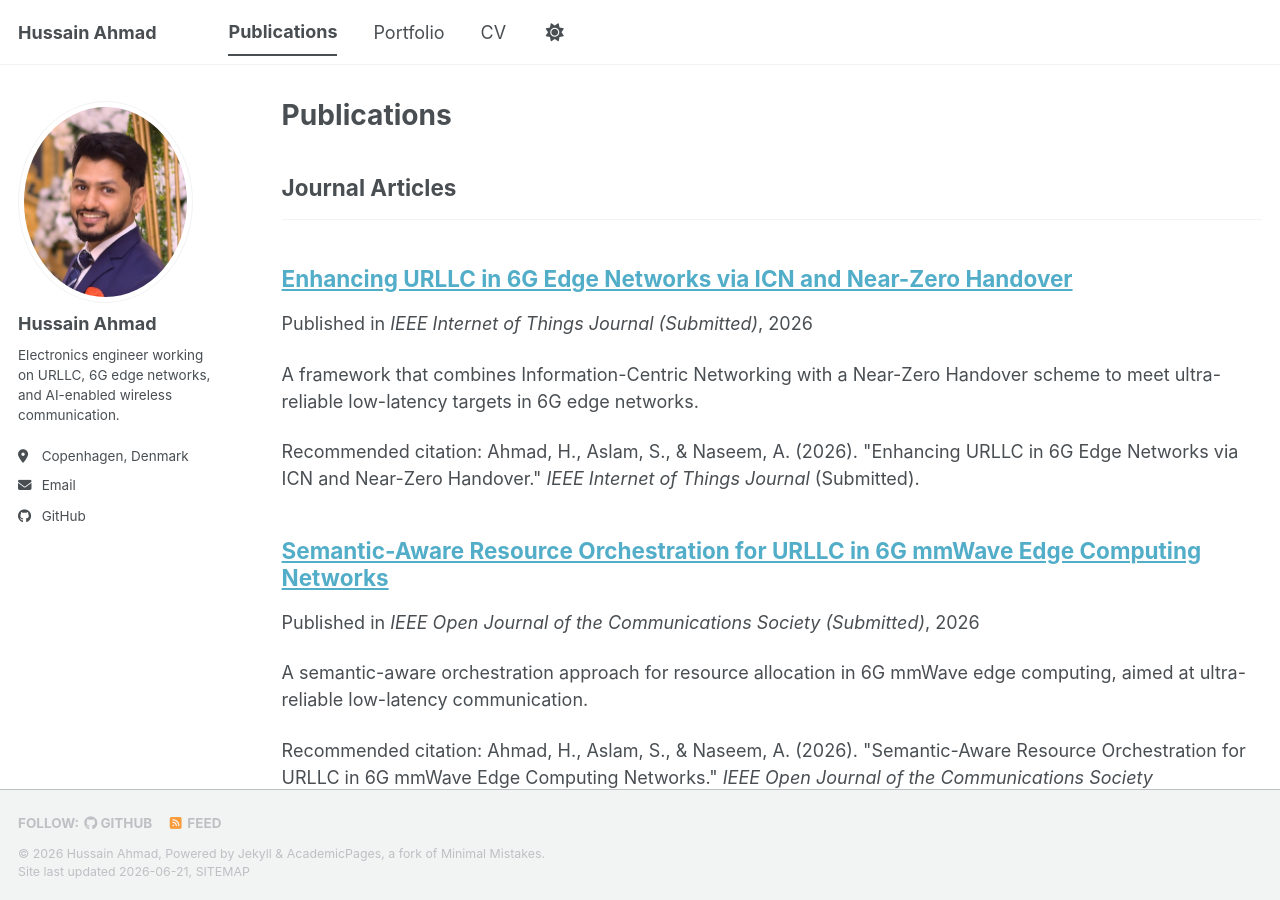
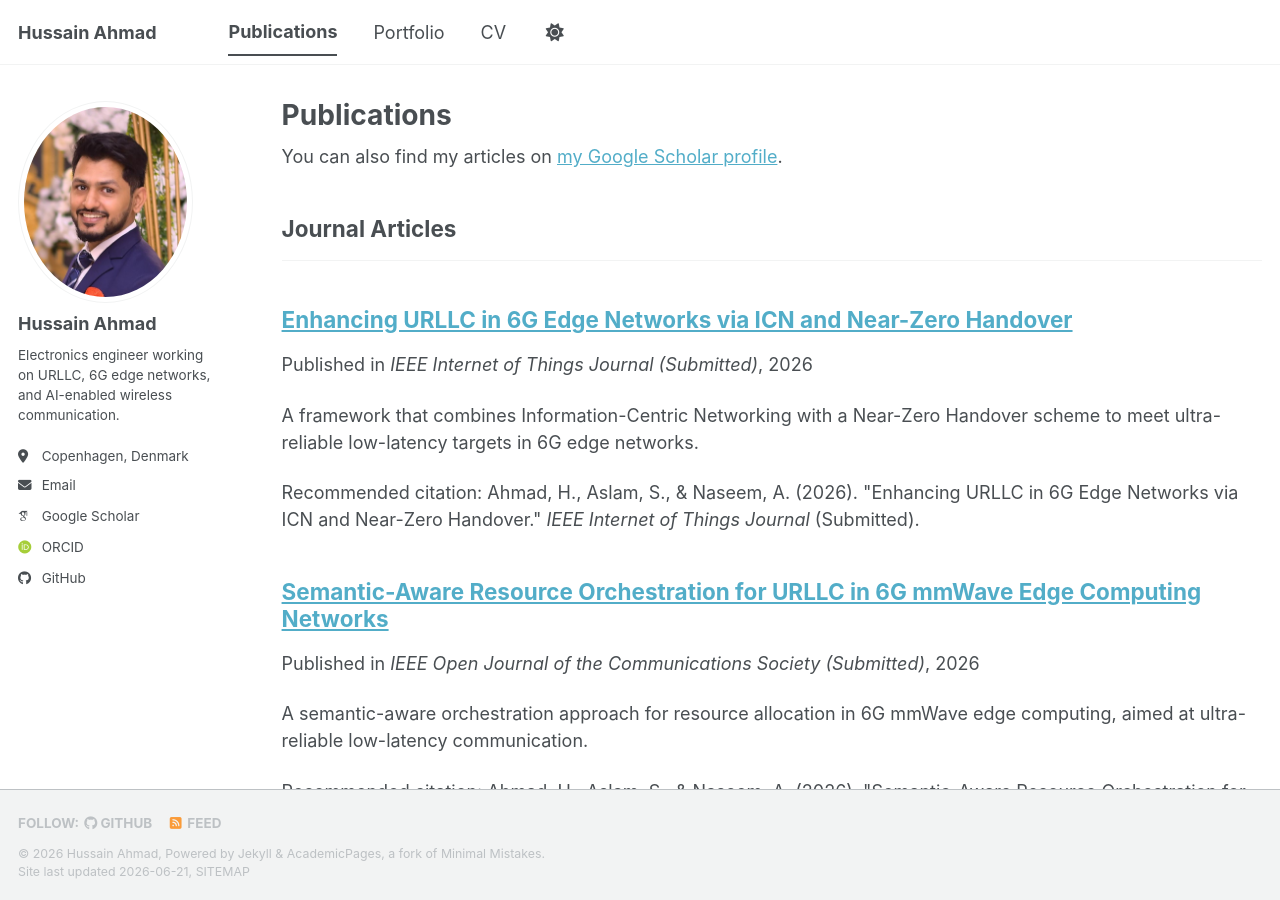
Before and after one commit to hussain1549/hussain1549.github.io, a Jekyll site: the page built from _pages/publications.html, in a window 1280 px wide and 900 px high. Built offline with Jekyll 4.4.1, drawn with Linux system fonts in a browser that asks for light colours; some web fonts are replaced; a script bundle is joined from its source files by our own code; library files that are not in the unit come from our copies; part of the change alters nothing that is shown.

Commit message:
Update _config.yml

```diff
--- a/_config.yml
+++ b/_config.yml
@@ -30,16 +30,14 @@ author:
   employer         : # e.g. "University of Southern Denmark" (left blank for now)
   uri              : # URL
   email            : "hussainbuic@gmail.com"
-  googlescholar    : "https://scholar.google.com/citations?user=NXhAktgAAAAJ"
-  orcid            : "https://orcid.org/0000-0002-5109-0590"
 
   # Academic websites
   academia         : # URL
   arxiv            : # URL - Update with the correct link to your profile
-  googlescholar    : # TODO: add your Google Scholar profile URL, e.g. https://scholar.google.com/citations?user=XXXX
+  googlescholar    : "https://scholar.google.com/citations?user=NXhAktgAAAAJ"
   inspire-hep      : # URL
   impactstory      : # URL
-  orcid            : # TODO: add your ORCID URL, e.g. https://orcid.org/0000-0000-0000-0000
+  orcid            : "https://orcid.org/0000-0002-5109-0590"
   semantic         : # TODO (optional): your Semantic Scholar profile URL
   ssrn             : # URL
   pubmed           : # URL
```
